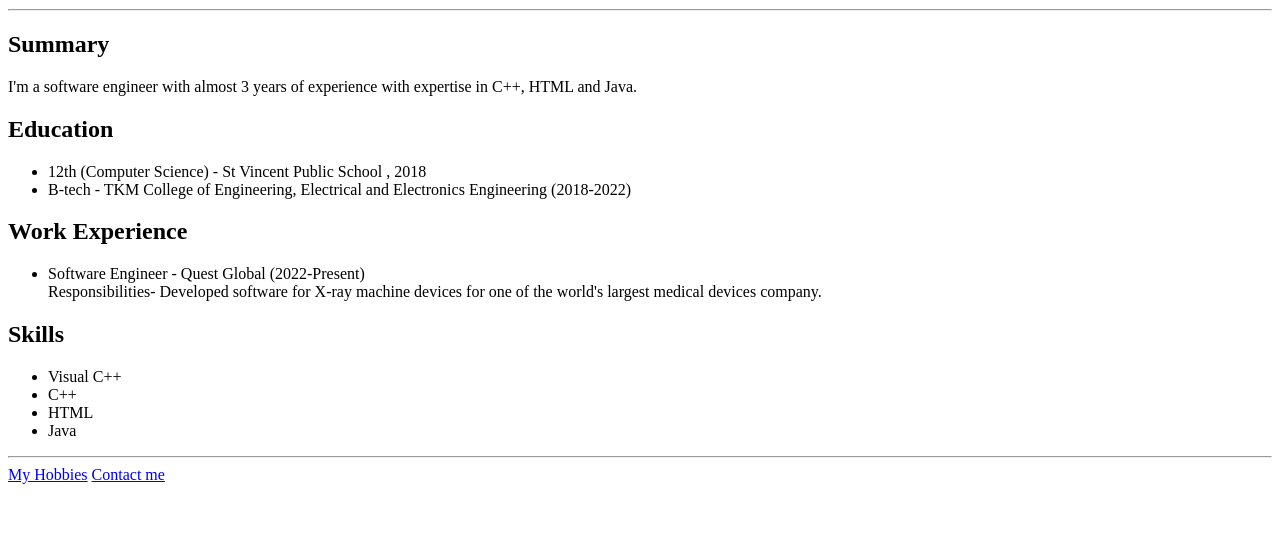
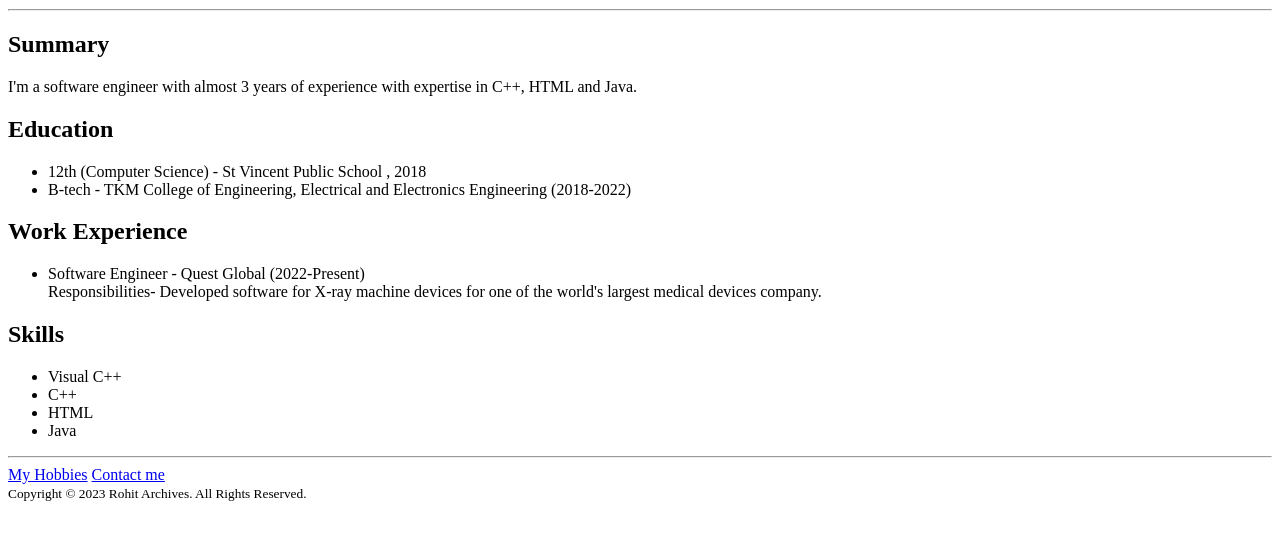
Before and after one commit to rohitsanthosh4/my-resume, a plain HTML site: page index.html in a window 1280 px wide. Shown: the part 153-692 px from the top of the page. Drawn offline with Linux system fonts and the light colour scheme.

Commit message:
index.html

```diff
--- a/index.html
+++ b/index.html
@@ -33,5 +33,12 @@
     <hr/>
     <a href="./hobbies.html">My Hobbies</a>
     <a href="./contact.html">Contact me</a>
+<br/>
+
+    <footer>
+        <small>
+          Copyright © 2023 Rohit Archives. All Rights Reserved.
+        </small>
+      </footer>
 </body>
 </html>
```
